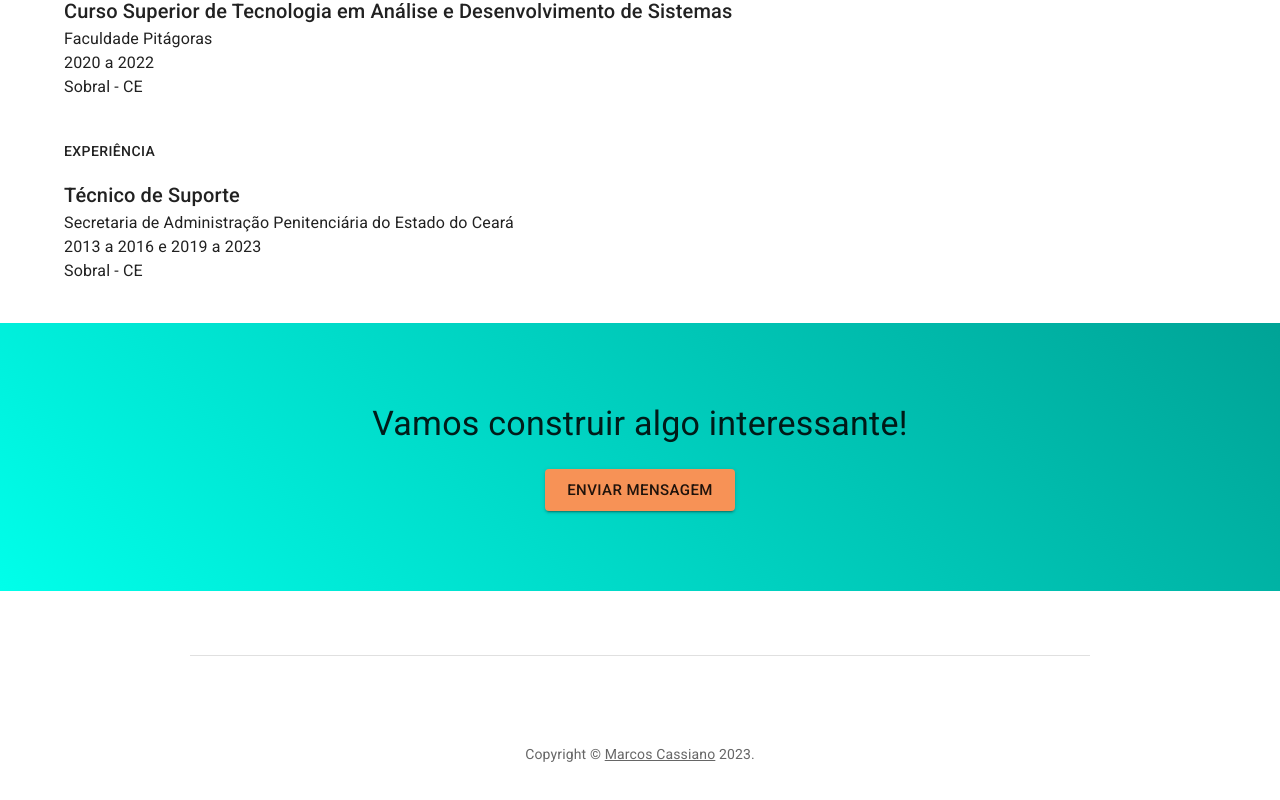
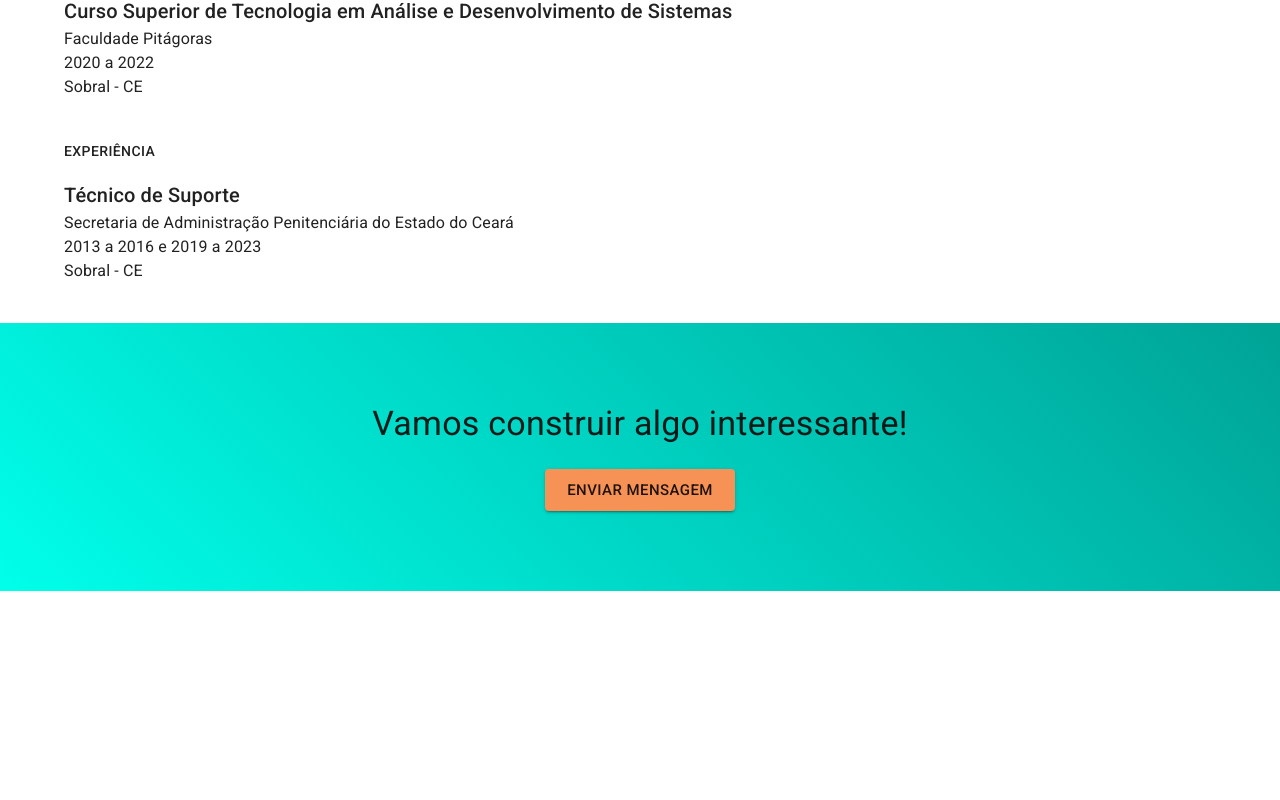
Before and after one commit to marcoscssno/marcoscassiano-portfolio, a React (Vite) app: page / in a window 1280 px wide. Shown: the part 1311-2111 px from the top of the page. After the commit the page ends 1902 px from the top, so only its background shows below. Built offline with nearby package versions, Linux system fonts and the light colour scheme; a web font is replaced by a local one.

Commit message:
feat: update Call to Action section

```diff
--- a/src/App.tsx
+++ b/src/App.tsx
@@ -2,7 +2,7 @@ import Works from './components/Works';
 import Education from './components/Education';
 import Experience from './components/Experience';
 // import Contact from './components/Contact';
-import Footer from './components/Footer';
+// import Footer from './components/Footer';
 import Front from './components/Front';
 import About from './components/About';
 import CallToAction from './components/CallToAction';
@@ -28,7 +28,6 @@ function App() {
       <Education />
       <Experience />
       <CallToAction />
-      <Footer />
     </ThemeProvider>
   )
 }
--- a/src/components/Footer.tsx
+++ b/src/components/Footer.tsx
@@ -5,15 +5,14 @@ import Copyright from './Copyright';
 export default function Footer() {
     return (
         <Container
-            maxWidth="md"
+            maxWidth="lg"
             component="footer"
             sx={{
                 borderTop: (theme) => `1px solid ${theme.palette.divider}`,
-                mt: 8,
-                py: [3, 6],
+                py: 3,
             }}
         >
-            <Copyright sx={{ mt: 5 }} />
+            <Copyright />
         </Container>
     )
 }
```
